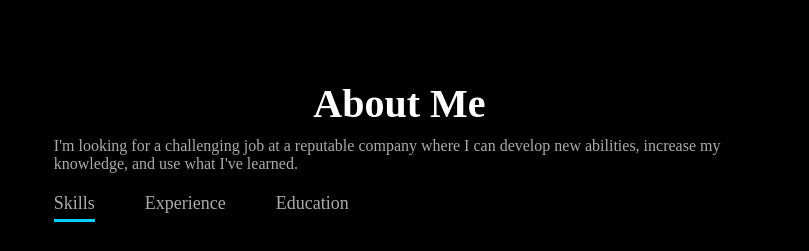
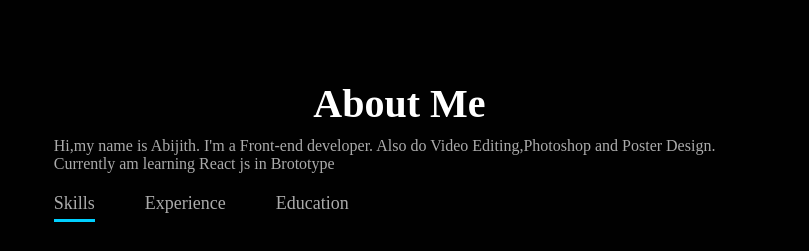
Before and after one commit to abi1092002/portfolio, a plain HTML site: page index.html in a window 1280 px wide. Shown: the part 860-1111 px from the top of the page, 471-1280 px from the left. Drawn offline with Linux system fonts and the light colour scheme.

Commit message:
Update index.html

```diff
--- a/index.html
+++ b/index.html
@@ -43,8 +43,7 @@
             </div>
             <div class="about-col-2">
                 <h1 class="sub-title">About Me</h1>
-                <p>I'm looking for a challenging job at a reputable company where I can develop new abilities,
-                     increase my knowledge, and use what I've learned.</p>
+                <p>Hi,my name is Abijith. I'm a Front-end developer. Also do Video Editing,Photoshop and Poster Design. Currently am learning React js in Brototype</p>
                 <div class="tab-titles">
                     <p class="tab-links active-link" onclick="opentab('skills')">Skills</p>
                     <p class="tab-links" onclick="opentab('experience')">Experience</p>
```
